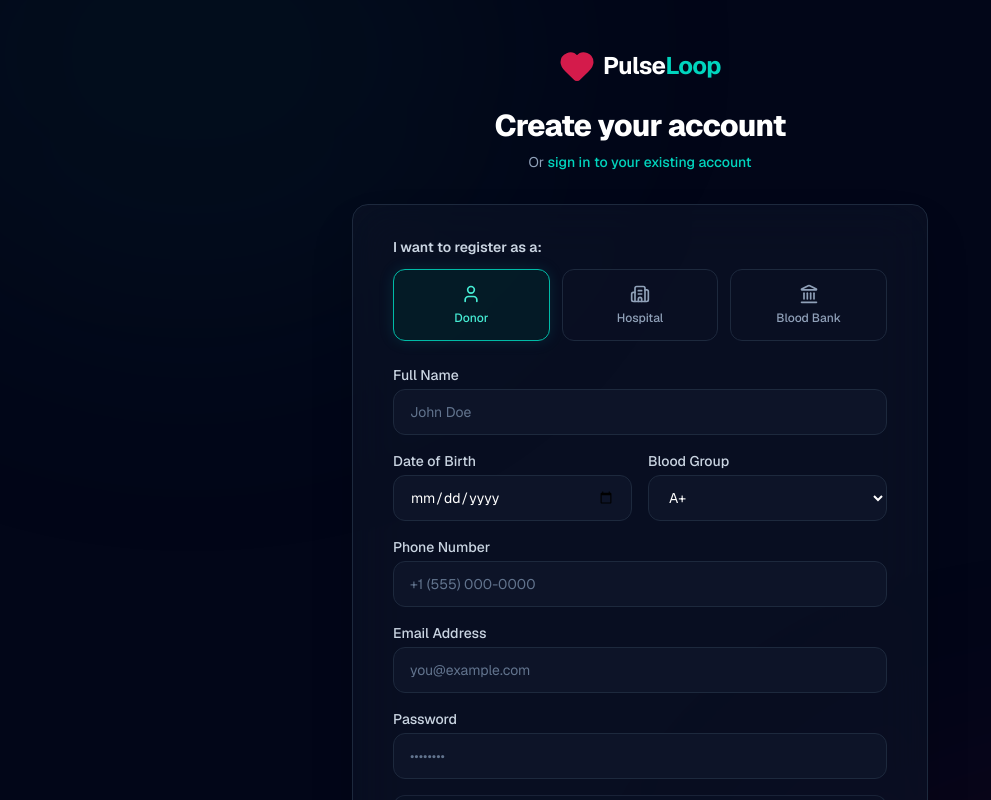
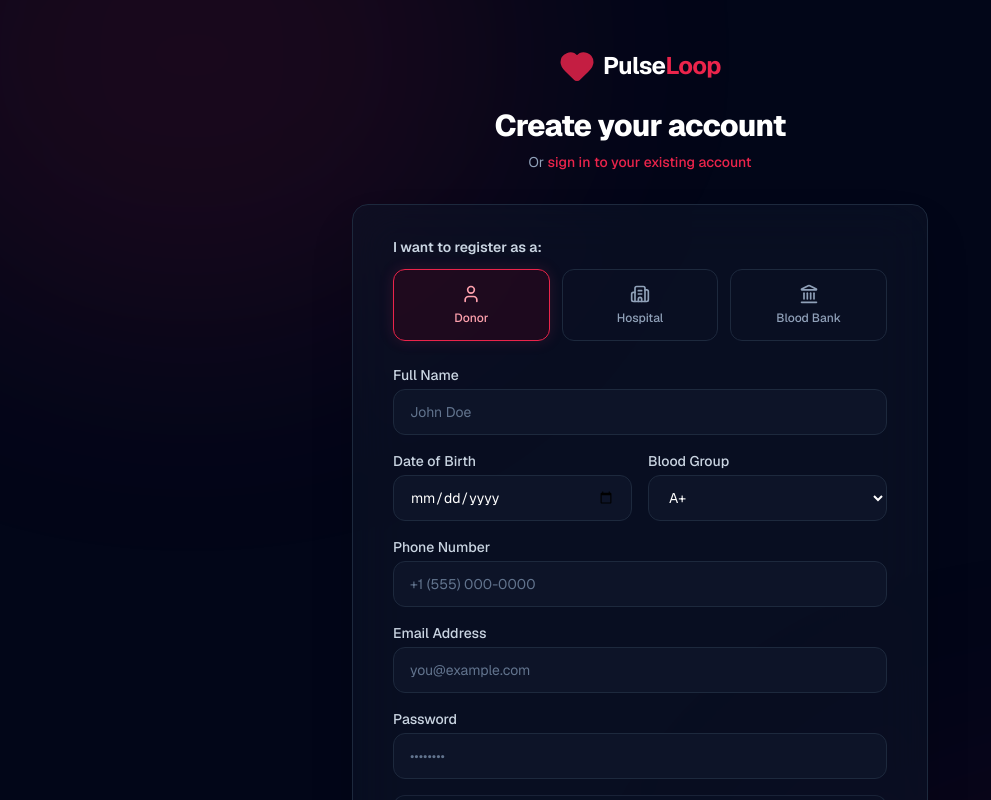
Before and after one commit to Prince-Kunal/PulseLoop, a Next.js app: page /auth/signup in a window 1280 px wide. Shown: the top 800 px of the page, without its empty margins (0-991 px from the left). Built offline with nearby package versions, Linux system fonts and the light colour scheme.

Commit message:
style: replace green/teal color system with crimson/rose theme suitable for blood-donation

```diff
--- a/src/app/auth/signin/page.tsx
+++ b/src/app/auth/signin/page.tsx
@@ -75,7 +75,7 @@ function SignInForm() {
             value={email}
             onChange={(e) => setEmail(e.target.value)}
             placeholder="you@example.com"
-            className="mt-1 block w-full px-4 py-3 bg-slate-900/80 border border-slate-800 rounded-xl text-white placeholder-slate-500 focus:outline-none focus:ring-2 focus:ring-teal-500 focus:border-transparent transition-all text-sm"
+            className="mt-1 block w-full px-4 py-3 bg-slate-900/80 border border-slate-800 rounded-xl text-white placeholder-slate-500 focus:outline-none focus:ring-2 focus:ring-primary focus:border-transparent transition-all text-sm"
           />
         </div>
 
@@ -93,7 +93,7 @@ function SignInForm() {
             value={password}
             onChange={(e) => setPassword(e.target.value)}
             placeholder="••••••••"
-            className="mt-1 block w-full px-4 py-3 bg-slate-900/80 border border-slate-800 rounded-xl text-white placeholder-slate-500 focus:outline-none focus:ring-2 focus:ring-teal-500 focus:border-transparent transition-all text-sm"
+            className="mt-1 block w-full px-4 py-3 bg-slate-900/80 border border-slate-800 rounded-xl text-white placeholder-slate-500 focus:outline-none focus:ring-2 focus:ring-primary focus:border-transparent transition-all text-sm"
           />
         </div>
 
@@ -101,7 +101,7 @@ function SignInForm() {
           <button
             type="submit"
             disabled={loading}
-            className="w-full flex justify-center items-center py-3.5 px-4 border border-transparent rounded-xl shadow-lg text-sm font-semibold text-white bg-gradient-to-r from-teal-600 to-emerald-600 hover:from-teal-500 hover:to-emerald-500 focus:outline-none focus:ring-2 focus:ring-offset-2 focus:ring-offset-slate-950 focus:ring-teal-500 transition-all transform hover:-translate-y-0.5 cursor-pointer disabled:opacity-50 disabled:transform-none"
+            className="w-full flex justify-center items-center py-3.5 px-4 border border-transparent rounded-xl shadow-lg text-sm font-semibold text-white bg-gradient-to-r from-primary to-rose-600 hover:from-primary/95 hover:to-rose-500 focus:outline-none focus:ring-2 focus:ring-offset-2 focus:ring-offset-slate-950 focus:ring-primary transition-all transform hover:-translate-y-0.5 cursor-pointer disabled:opacity-50 disabled:transform-none"
           >
             {loading ? (
               <>
@@ -122,14 +122,14 @@ export default function SigninPage() {
   return (
     <main className="min-h-screen bg-slate-950 flex flex-col justify-center py-12 sm:px-6 lg:px-8 relative overflow-hidden">
       {/* Background Gradients */}
-      <div className="absolute top-[-20%] left-[-10%] w-[50%] h-[50%] rounded-full bg-teal-900/10 blur-[120px] pointer-events-none" />
+      <div className="absolute top-[-20%] left-[-10%] w-[50%] h-[50%] rounded-full bg-primary/10 blur-[120px] pointer-events-none" />
       <div className="absolute bottom-[-20%] right-[-10%] w-[50%] h-[50%] rounded-full bg-rose-900/10 blur-[120px] pointer-events-none" />
 
       <div className="sm:mx-auto sm:w-full sm:max-w-md z-10">
         <Link href="/" className="flex items-center justify-center space-x-2">
-          <Heart className="h-9 w-9 text-rose-500 fill-rose-500 animate-pulse" />
+          <Heart className="h-9 w-9 text-primary fill-primary animate-pulse" />
           <span className="text-2xl font-bold tracking-tight text-white font-sans">
-            Pulse<span className="text-teal-400">Loop</span>
+            Pulse<span className="text-primary font-bold">Loop</span>
           </span>
         </Link>
         <h2 className="mt-6 text-center text-3xl font-extrabold text-white tracking-tight">
@@ -137,7 +137,7 @@ export default function SigninPage() {
         </h2>
         <p className="mt-2 text-center text-sm text-slate-400">
           Or{" "}
-          <Link href="/auth/signup" className="font-medium text-teal-400 hover:text-teal-300 transition-colors">
+          <Link href="/auth/signup" className="font-medium text-primary hover:text-primary/90 transition-colors">
             register a new PulseLoop account
           </Link>
         </p>
@@ -146,7 +146,7 @@ export default function SigninPage() {
       <div className="mt-8 sm:mx-auto sm:w-full sm:max-w-md z-10">
         <Suspense fallback={
           <div className="bg-slate-900/50 border border-slate-800 p-8 rounded-2xl flex justify-center items-center">
-            <Loader2 className="h-8 w-8 text-teal-400 animate-spin" />
+            <Loader2 className="h-8 w-8 text-primary animate-spin" />
           </div>
         }>
           <SignInForm />
--- a/src/app/auth/signup/page.tsx
+++ b/src/app/auth/signup/page.tsx
@@ -117,14 +117,14 @@ export default function SignupPage() {
   return (
     <main className="min-h-screen bg-slate-950 flex flex-col justify-center py-12 sm:px-6 lg:px-8 relative overflow-hidden">
       {/* Background Gradients */}
-      <div className="absolute top-[-20%] left-[-10%] w-[50%] h-[50%] rounded-full bg-teal-900/10 blur-[120px] pointer-events-none" />
+      <div className="absolute top-[-20%] left-[-10%] w-[50%] h-[50%] rounded-full bg-primary/10 blur-[120px] pointer-events-none" />
       <div className="absolute bottom-[-20%] right-[-10%] w-[50%] h-[50%] rounded-full bg-rose-900/10 blur-[120px] pointer-events-none" />
 
       <div className="sm:mx-auto sm:w-full sm:max-w-md z-10">
         <Link href="/" className="flex items-center justify-center space-x-2">
-          <Heart className="h-9 w-9 text-rose-500 fill-rose-500 animate-pulse" />
+          <Heart className="h-9 w-9 text-primary fill-primary animate-pulse" />
           <span className="text-2xl font-bold tracking-tight text-white font-sans">
-            Pulse<span className="text-teal-400">Loop</span>
+            Pulse<span className="text-primary font-bold">Loop</span>
           </span>
         </Link>
         <h2 className="mt-6 text-center text-3xl font-extrabold text-white tracking-tight">
@@ -132,7 +132,7 @@ export default function SignupPage() {
         </h2>
         <p className="mt-2 text-center text-sm text-slate-400">
           Or{" "}
-          <Link href="/auth/signin" className="font-medium text-teal-400 hover:text-teal-300 transition-colors">
+          <Link href="/auth/signin" className="font-medium text-primary hover:text-primary/90 transition-colors">
             sign in to your existing account
           </Link>
         </p>
@@ -142,7 +142,7 @@ export default function SignupPage() {
         <div className="bg-slate-900/50 backdrop-blur-xl border border-slate-800 py-8 px-4 shadow-2xl sm:rounded-2xl sm:px-10">
           {success ? (
             <div className="text-center py-12 flex flex-col items-center justify-center">
-              <CheckCircle2 className="h-16 w-16 text-teal-400 mb-4 animate-bounce" />
+              <CheckCircle2 className="h-16 w-16 text-primary mb-4 animate-bounce" />
               <h3 className="text-2xl font-bold text-white mb-2">Registration Successful!</h3>
               <p className="text-slate-400">Redirecting you to the sign in page...</p>
             </div>
@@ -159,7 +159,7 @@ export default function SignupPage() {
                     onClick={() => { setRole("DONOR"); setError(""); }}
                     className={`flex flex-col items-center justify-center py-3.5 px-3 border rounded-xl text-xs font-medium transition-all ${
                       role === "DONOR"
-                        ? "border-teal-500 bg-teal-950/40 text-teal-300 shadow-[0_0_15px_rgba(20,184,166,0.15)]"
+                        ? "border-primary bg-rose-950/30 text-rose-300 shadow-[0_0_15px_rgba(244,63,94,0.15)]"
                         : "border-slate-800 bg-slate-900/20 text-slate-400 hover:border-slate-700 hover:text-slate-200"
                     }`}
                   >
@@ -171,7 +171,7 @@ export default function SignupPage() {
                     onClick={() => { setRole("HOSPITAL"); setError(""); }}
                     className={`flex flex-col items-center justify-center py-3.5 px-3 border rounded-xl text-xs font-medium transition-all ${
                       role === "HOSPITAL"
-                        ? "border-teal-500 bg-teal-950/40 text-teal-300 shadow-[0_0_15px_rgba(20,184,166,0.15)]"
+                        ? "border-primary bg-rose-950/30 text-rose-300 shadow-[0_0_15px_rgba(244,63,94,0.15)]"
                         : "border-slate-800 bg-slate-900/20 text-slate-400 hover:border-slate-700 hover:text-slate-200"
                     }`}
                   >
@@ -183,7 +183,7 @@ export default function SignupPage() {
                     onClick={() => { setRole("BLOOD_BANK"); setError(""); }}
                     className={`flex flex-col items-center justify-center py-3.5 px-3 border rounded-xl text-xs font-medium transition-all ${
                       role === "BLOOD_BANK"
-                        ? "border-teal-500 bg-teal-950/40 text-teal-300 shadow-[0_0_15px_rgba(20,184,166,0.15)]"
+                        ? "border-primary bg-rose-950/30 text-rose-300 shadow-[0_0_15px_rgba(244,63,94,0.15)]"
                         : "border-slate-800 bg-slate-900/20 text-slate-400 hover:border-slate-700 hover:text-slate-200"
                     }`}
                   >
@@ -214,7 +214,7 @@ export default function SignupPage() {
                         value={fullName}
                         onChange={(e) => setFullName(e.target.value)}
                         placeholder="John Doe"
-                        className="mt-1 block w-full px-4 py-3 bg-slate-900/80 border border-slate-800 rounded-xl text-white placeholder-slate-500 focus:outline-none focus:ring-2 focus:ring-teal-500 focus:border-transparent transition-all text-sm"
+                        className="mt-1 block w-full px-4 py-3 bg-slate-900/80 border border-slate-800 rounded-xl text-white placeholder-slate-500 focus:outline-none focus:ring-2 focus:ring-primary focus:border-transparent transition-all text-sm"
                       />
                     </div>
 
@@ -229,7 +229,7 @@ export default function SignupPage() {
                           required
                           value={dateOfBirth}
                           onChange={(e) => setDateOfBirth(e.target.value)}
-                          className="mt-1 block w-full px-4 py-3 bg-slate-900/80 border border-slate-800 rounded-xl text-white placeholder-slate-500 focus:outline-none focus:ring-2 focus:ring-teal-500 focus:border-transparent transition-all text-sm"
+                          className="mt-1 block w-full px-4 py-3 bg-slate-900/80 border border-slate-800 rounded-xl text-white placeholder-slate-500 focus:outline-none focus:ring-2 focus:ring-primary focus:border-transparent transition-all text-sm"
                         />
                       </div>
                       <div>
@@ -240,7 +240,7 @@ export default function SignupPage() {
                           id="bloodGroup"
                           value={bloodGroup}
                           onChange={(e) => setBloodGroup(e.target.value)}
-                          className="mt-1 block w-full px-4 py-3 bg-slate-900/80 border border-slate-800 rounded-xl text-white focus:outline-none focus:ring-2 focus:ring-teal-500 focus:border-transparent transition-all text-sm"
+                          className="mt-1 block w-full px-4 py-3 bg-slate-900/80 border border-slate-800 rounded-xl text-white focus:outline-none focus:ring-2 focus:ring-primary focus:border-transparent transition-all text-sm"
                         >
                           {["A+", "A-", "B+", "B-", "AB+", "AB-", "O+", "O-"].map((bg) => (
                             <option key={bg} value={bg} className="bg-slate-900 text-white">
@@ -262,7 +262,7 @@ export default function SignupPage() {
                         value={phone}
                         onChange={(e) => setPhone(e.target.value)}
                         placeholder="+1 (555) 000-0000"
-                        className="mt-1 block w-full px-4 py-3 bg-slate-900/80 border border-slate-800 rounded-xl text-white placeholder-slate-500 focus:outline-none focus:ring-2 focus:ring-teal-500 focus:border-transparent transition-all text-sm"
+                        className="mt-1 block w-full px-4 py-3 bg-slate-900/80 border border-slate-800 rounded-xl text-white placeholder-slate-500 focus:outline-none focus:ring-2 focus:ring-primary focus:border-transparent transition-all text-sm"
                       />
                     </div>
                   </>
@@ -280,7 +280,7 @@ export default function SignupPage() {
                       value={hospitalName}
                       onChange={(e) => setHospitalName(e.target.value)}
                       placeholder="City General Hospital"
-                      className="mt-1 block w-full px-4 py-3 bg-slate-900/80 border border-slate-800 rounded-xl text-white placeholder-slate-500 focus:outline-none focus:ring-2 focus:ring-teal-500 focus:border-transparent transition-all text-sm"
+                      className="mt-1 block w-full px-4 py-3 bg-slate-900/80 border border-slate-800 rounded-xl text-white placeholder-slate-500 focus:outline-none focus:ring-2 focus:ring-primary focus:border-transparent transition-all text-sm"
                     />
                   </div>
                 )}
@@ -297,7 +297,7 @@ export default function SignupPage() {
                       value={bloodBankName}
                       onChange={(e) => setBloodBankName(e.target.value)}
                       placeholder="Red Cross Blood Center"
-                      className="mt-1 block w-full px-4 py-3 bg-slate-900/80 border border-slate-800 rounded-xl text-white placeholder-slate-500 focus:outline-none focus:ring-2 focus:ring-teal-500 focus:border-transparent transition-all text-sm"
+                      className="mt-1 block w-full px-4 py-3 bg-slate-900/80 border border-slate-800 rounded-xl text-white placeholder-slate-500 focus:outline-none focus:ring-2 focus:ring-primary focus:border-transparent transition-all text-sm"
                     />
                   </div>
                 )}
@@ -315,7 +315,7 @@ export default function SignupPage() {
                     value={email}
                     onChange={(e) => setEmail(e.target.value)}
                     placeholder="you@example.com"
-                    className="mt-1 block w-full px-4 py-3 bg-slate-900/80 border border-slate-800 rounded-xl text-white placeholder-slate-500 focus:outline-none focus:ring-2 focus:ring-teal-500 focus:border-transparent transition-all text-sm"
+                    className="mt-1 block w-full px-4 py-3 bg-slate-900/80 border border-slate-800 rounded-xl text-white placeholder-slate-500 focus:outline-none focus:ring-2 focus:ring-primary focus:border-transparent transition-all text-sm"
                   />
                 </div>
 
@@ -331,7 +331,7 @@ export default function SignupPage() {
                     value={password}
                     onChange={(e) => setPassword(e.target.value)}
                     placeholder="••••••••"
-                    className="mt-1 block w-full px-4 py-3 bg-slate-900/80 border border-slate-800 rounded-xl text-white placeholder-slate-500 focus:outline-none focus:ring-2 focus:ring-teal-500 focus:border-transparent transition-all text-sm"
+                    className="mt-1 block w-full px-4 py-3 bg-slate-900/80 border border-slate-800 rounded-xl text-white placeholder-slate-500 focus:outline-none focus:ring-2 focus:ring-primary focus:border-transparent transition-all text-sm"
                   />
                 </div>
 
@@ -340,7 +340,7 @@ export default function SignupPage() {
                   <div className="flex items-center justify-between">
                     <div>
                       <h4 className="text-sm font-medium text-white flex items-center">
-                        <MapPin className="h-4 w-4 mr-1.5 text-teal-400" />
+                        <MapPin className="h-4 w-4 mr-1.5 text-primary" />
                         Location Coordinates
                       </h4>
                       <p className="text-xs text-slate-400 mt-0.5">
@@ -351,7 +351,7 @@ export default function SignupPage() {
                       type="button"
                       onClick={detectLocation}
                       disabled={locating}
-                      className="px-3 py-1.5 bg-teal-600 hover:bg-teal-500 text-white rounded-lg text-xs font-semibold flex items-center justify-center transition-colors disabled:opacity-50"
+                      className="px-3 py-1.5 bg-primary hover:bg-primary/90 text-white rounded-lg text-xs font-semibold flex items-center justify-center transition-colors disabled:opacity-50"
                     >
                       {locating ? (
                         <>
@@ -380,7 +380,7 @@ export default function SignupPage() {
                           setLocationSuccess(false);
                         }}
                         placeholder="e.g. 40.7128"
-                        className="block w-full px-3 py-2 bg-slate-950/80 border border-slate-800 rounded-lg text-white placeholder-slate-600 focus:outline-none focus:ring-1 focus:ring-teal-500 focus:border-transparent transition-all text-xs"
+                        className="block w-full px-3 py-2 bg-slate-950/80 border border-slate-800 rounded-lg text-white placeholder-slate-600 focus:outline-none focus:ring-1 focus:ring-primary focus:border-transparent transition-all text-xs"
                       />
                     </div>
                     <div>
@@ -398,13 +398,13 @@ export default function SignupPage() {
                           setLocationSuccess(false);
                         }}
                         placeholder="e.g. -74.0060"
-                        className="block w-full px-3 py-2 bg-slate-950/80 border border-slate-800 rounded-lg text-white placeholder-slate-600 focus:outline-none focus:ring-1 focus:ring-teal-500 focus:border-transparent transition-all text-xs"
+                        className="block w-full px-3 py-2 bg-slate-950/80 border border-slate-800 rounded-lg text-white placeholder-slate-600 focus:outline-none focus:ring-1 focus:ring-primary focus:border-transparent transition-all text-xs"
                       />
                     </div>
                   </div>
 
                   {locationSuccess && (
-                    <div className="flex items-center text-teal-400 text-xs mt-2.5">
+                    <div className="flex items-center text-primary text-xs mt-2.5">
                       <CheckCircle2 className="h-3.5 w-3.5 mr-1" />
                       Coordinates successfully acquired via geolocation.
                     </div>
@@ -416,7 +416,7 @@ export default function SignupPage() {
                 <button
                   type="submit"
                   disabled={loading}
-                  className="w-full flex justify-center items-center py-3.5 px-4 border border-transparent rounded-xl shadow-lg text-sm font-semibold text-white bg-gradient-to-r from-teal-600 to-emerald-600 hover:from-teal-500 hover:to-emerald-500 focus:outline-none focus:ring-2 focus:ring-offset-2 focus:ring-offset-slate-950 focus:ring-teal-500 transition-all transform hover:-translate-y-0.5 cursor-pointer disabled:opacity-50 disabled:transform-none"
+                  className="w-full flex justify-center items-center py-3.5 px-4 border border-transparent rounded-xl shadow-lg text-sm font-semibold text-white bg-gradient-to-r from-primary to-rose-600 hover:from-primary/95 hover:to-rose-500 focus:outline-none focus:ring-2 focus:ring-offset-2 focus:ring-offset-slate-950 focus:ring-primary transition-all transform hover:-translate-y-0.5 cursor-pointer disabled:opacity-50 disabled:transform-none"
                 >
                   {loading ? (
                     <>
--- a/src/app/dashboard/hospital/page.tsx
+++ b/src/app/dashboard/hospital/page.tsx
@@ -80,8 +80,8 @@ export default async function HospitalDashboard() {
               <span className="text-3xl font-bold text-white block">18</span>
               <p className="text-slate-500 text-xs mt-0.5">Units received this month</p>
             </div>
-            <div className="p-3 bg-emerald-500/10 border border-emerald-500/20 rounded-xl">
-              <CheckCircle className="h-6 w-6 text-emerald-400" />
+            <div className="p-3 bg-primary/10 border border-primary/20 rounded-xl">
+              <CheckCircle className="h-6 w-6 text-primary" />
             </div>
           </div>
 
@@ -189,7 +189,7 @@ export default async function HospitalDashboard() {
                   <tr className="hover:bg-slate-950/20 transition-all">
                     <td className="py-3.5 px-2 font-medium text-slate-300">#PL-3982</td>
                     <td className="py-3.5 px-2">
-                      <span className="inline-flex items-center px-2 py-0.5 rounded bg-teal-500/10 text-teal-400 font-bold border border-teal-500/10">AB-</span>
+                      <span className="inline-flex items-center px-2 py-0.5 rounded bg-rose-500/10 text-rose-400 font-bold border border-rose-500/10">AB-</span>
                     </td>
                     <td className="py-3.5 px-2 text-slate-300">2 units</td>
                     <td className="py-3.5 px-2">
--- a/src/app/globals.css
+++ b/src/app/globals.css
@@ -10,56 +10,56 @@
   --popover: 0 0% 100%;
   --popover-foreground: 222 47% 11%;
 
-  --primary: 171 100% 35%;
-  --primary-foreground: 171 100% 97%;
+  --primary: 348 83% 47%; /* Crimson Red */
+  --primary-foreground: 0 0% 100%;
 
-  --secondary: 343 90% 55%;
-  --secondary-foreground: 343 100% 97%;
+  --secondary: 215 16% 47%; /* Slate Gray */
+  --secondary-foreground: 210 40% 98%;
 
   --muted: 210 40% 96.1%;
   --muted-foreground: 215.4 16.3% 46.9%;
 
-  --accent: 210 40% 96.1%;
-  --accent-foreground: 222 47% 11%;
+  --accent: 348 80% 96%; /* Soft Rose Accent */
+  --accent-foreground: 348 83% 47%;
 
-  --destructive: 346.8 84.1% 50.2%;
+  --destructive: 348 83% 47%;
   --destructive-foreground: 210 40% 98%;
 
   --border: 214.3 31.8% 91.4%;
   --input: 214.3 31.8% 91.4%;
-  --ring: 171 100% 35%;
+  --ring: 348 83% 47%;
 
   --radius: 0.75rem;
 }
 
 .dark {
-  --background: 222.2 84% 4.9%;
+  --background: 224 71% 4%; /* Dark Slate background */
   --foreground: 210 40% 98%;
 
-  --card: 222.2 84% 6.5%;
+  --card: 224 71% 6%;
   --card-foreground: 210 40% 98%;
 
-  --popover: 222.2 84% 6.5%;
+  --popover: 224 71% 6%;
   --popover-foreground: 210 40% 98%;
 
-  --primary: 171 100% 40%;
-  --primary-foreground: 171 100% 97%;
+  --primary: 348 83% 53%; /* Vivid Crimson */
+  --primary-foreground: 0 0% 100%;
 
-  --secondary: 343 90% 60%;
-  --secondary-foreground: 343 100% 97%;
+  --secondary: 215 15% 15%; /* Dark Slate Gray */
+  --secondary-foreground: 210 40% 98%;
 
-  --muted: 217.2 32.6% 17.5%;
+  --muted: 217.2 32.6% 12%;
   --muted-foreground: 215 20.2% 65.1%;
 
-  --accent: 217.2 32.6% 17.5%;
-  --accent-foreground: 210 40% 98%;
+  --accent: 348 50% 12%; /* Dark Rose Accent */
+  --accent-foreground: 348 83% 53%;
 
-  --destructive: 346.8 84.1% 50.2%;
+  --destructive: 348 83% 53%;
   --destructive-foreground: 210 40% 98%;
 
-  --border: 217.2 32.6% 17.5%;
-  --input: 217.2 32.6% 17.5%;
-  --ring: 171 100% 40%;
+  --border: 217.2 32.6% 12%;
+  --input: 217.2 32.6% 12%;
+  --ring: 348 83% 53%;
 }
 
 @theme inline {
```
Also changed, not shown: src/app/dashboard/blood-bank/page.tsx (+4 -4 lines), src/app/dashboard/donor/page.tsx (+17 -17 lines), src/app/page.tsx (+23 -23 lines), src/components/DashboardShell.tsx (+8 -8 lines).
